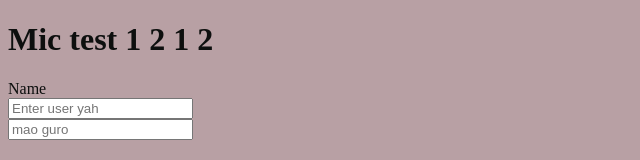
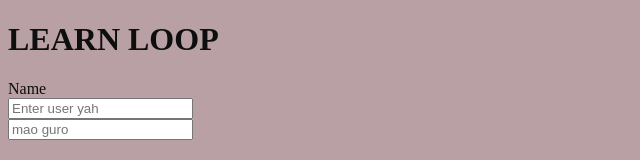
Before and after one commit to RoscualMichael/LearnLoop-Project, a React (Vite) app: page / in a window 1280 px wide. Shown: the top 160 px of the page, without its empty margins (0-640 px from the left). Built offline with nearby package versions, Linux system fonts and the light colour scheme.

Commit message:
hahahhhaha

```diff
--- a/src/App.jsx
+++ b/src/App.jsx
@@ -8,7 +8,7 @@ const [password, setPassword] = useState("");
 const [email, setEmail] = useState("");
 return(
 <>
-<h1>Mic test 1 2 1 2 </h1>
+<h1>LEARN LOOP </h1>
 <label>Name</label><br></br>
 <input
 type="text"
```
